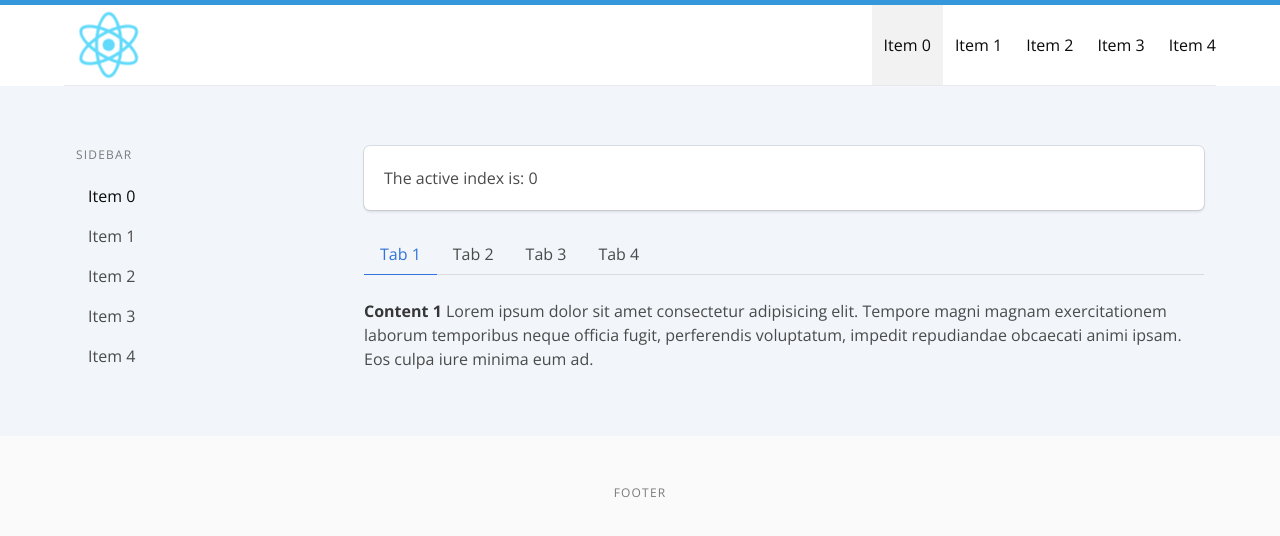
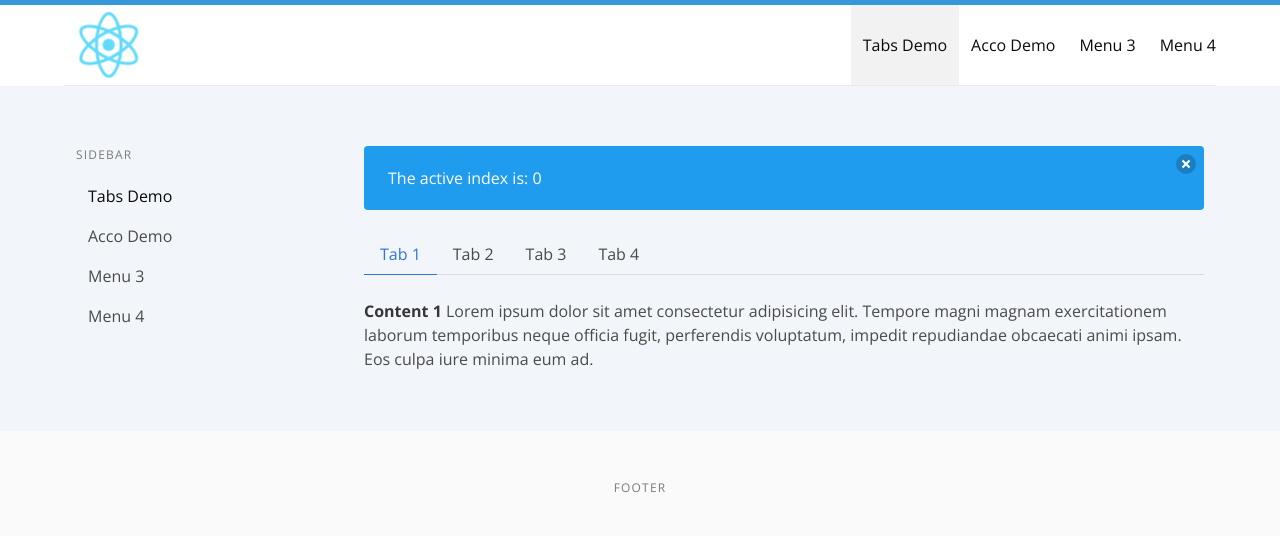
Before and after one commit to IberaSoft/simple-react-bulma-app, a React (Create React App) app: page / in a window 1280 px wide. Shown: the top 536 px of the page. Built offline with nearby package versions, Linux system fonts and the light colour scheme.

Commit message:
Refactored navigation

```diff
--- a/src/App.js
+++ b/src/App.js
@@ -1,7 +1,7 @@
 import React, { Component } from 'react';
 import Footer from './Footer/Footer';
 import Header from './Header/Header';
-import Main from './Main/Main';
+import Notification from './Notification/Notification';
 import Sidebar from './Sidebar/Sidebar';
 import Tabs from './Tabs/Tabs';
 
@@ -13,34 +13,49 @@ class App extends Component {
     activeIndex: 0
   }
 
-  changeIndex = (newIndex) => this.setState({ activeIndex: newIndex })
+  changeIndex = (newIndex) => this.setState({ activeIndex: newIndex });
+
+  menuItems = [
+    {title: 'Tabs Demo'},
+    {title: 'Acco Demo'},
+    {title: 'Menu 3'},
+    {title: 'Menu 4'},
+  ]
 
   tabsItems = [
     {title: 'Tab 1', content: <p> <strong>Content 1</strong> Lorem ipsum dolor sit amet consectetur adipisicing elit. Tempore magni magnam exercitationem laborum temporibus neque officia fugit, perferendis voluptatum, impedit repudiandae obcaecati animi ipsam. Eos culpa iure minima eum ad.</p>},
     {title: 'Tab 2', content: <p> <strong>Content 2</strong> Lorem ipsum dolor sit amet consectetur adipisicing elit. Tempore magni magnam exercitationem laborum temporibus neque officia fugit, perferendis voluptatum, impedit repudiandae obcaecati animi ipsam. Eos culpa iure minima eum ad.</p>},
     {title: 'Tab 3', content: <p> <strong>Content 3</strong> Lorem ipsum dolor sit amet consectetur adipisicing elit. Tempore magni magnam exercitationem laborum temporibus neque officia fugit, perferendis voluptatum, impedit repudiandae obcaecati animi ipsam. Eos culpa iure minima eum ad.</p>},
     {title: 'Tab 4', content: <p> <strong>Content 4</strong> Lorem ipsum dolor sit amet consectetur adipisicing elit. Tempore magni magnam exercitationem laborum temporibus neque officia fugit, perferendis voluptatum, impedit repudiandae obcaecati animi ipsam. Eos culpa iure minima eum ad.</p>},
+  ];
 
-]
-
+  getComponent(index) {
+    switch (index) {
+      case 0:
+        return <Tabs tabsItems={this.tabsItems} />
+      case 1:
+        return
+      default:
+        return <Tabs tabsItems={this.tabsItems} />
+    }
+  }
 
   render() {
     return (
       <div>
-        <Header activeIndex={this.state.activeIndex} changeIndex={this.changeIndex} />
+        <Header menuItems={this.menuItems} activeIndex={this.state.activeIndex} changeIndex={this.changeIndex} />
 
         <section className="container">
           <div className="columns">
             <div className="column is-3">
 
-              <Sidebar activeIndex={this.state.activeIndex} changeIndex={this.changeIndex} />
+              <Sidebar menuItems={this.menuItems} activeIndex={this.state.activeIndex} changeIndex={this.changeIndex} />
 
             </div>
             <div className="column is-9">
+              <Notification activeIndex={this.state.activeIndex} />
 
-              <Main activeIndex={this.state.activeIndex} />
-
-              <Tabs tabsItems={this.tabsItems} />
+              { this.getComponent(this.state.activeIndex) }
 
             </div>
           </div>
--- a/src/Header/Header.jsx
+++ b/src/Header/Header.jsx
@@ -10,7 +10,11 @@ const Header = (props) => (
             <div className="navbar-brand">
                 <img src={logo} className="logo" width="150" height="150" alt="logo" />
             </div>
-            <Navigation className="navbar-end" activeIndex={props.activeIndex} changeIndex={props.changeIndex} />
+            <Navigation
+                menuItems={props.menuItems}
+                className="navbar-end"
+                activeIndex={props.activeIndex}
+                changeIndex={props.changeIndex} />
         </div>
     </header>
 )
--- a/src/Main/Main.css
+++ /dev/null
@@ -1,5 +0,0 @@
-article.post {
-    margin: 1rem;
-    padding-bottom: 1rem;
-    border-bottom: 1px solid #E6EAEE;
-}
--- a/src/Main/Main.jsx
+++ /dev/null
@@ -1,11 +0,0 @@
-import React from 'react';
-
-const Main = (props) => (
-    <div className="box content">
-        <article className="post">
-            <p>The active index is: {props.activeIndex}</p>
-        </article>
-    </div>
-)
-
-export default Main;
--- a/src/Navigation/Navigation.jsx
+++ b/src/Navigation/Navigation.jsx
@@ -4,11 +4,15 @@ import Link from './../Link/Link';
 const Navigation = (props) => (
     <nav className="navbar-menu">
         <div className={props.className}>
-            <Link isActive={props.activeIndex === 0} onClick={()=>props.changeIndex(0)}>Item 0</Link>
-            <Link isActive={props.activeIndex === 1} onClick={()=>props.changeIndex(1)}>Item 1</Link>
-            <Link isActive={props.activeIndex === 2} onClick={()=>props.changeIndex(2)}>Item 2</Link>
-            <Link isActive={props.activeIndex === 3} onClick={()=>props.changeIndex(3)}>Item 3</Link>
-            <Link isActive={props.activeIndex === 4} onClick={()=>props.changeIndex(4)}>Item 4</Link>
+            {
+                props.menuItems.map((menu, index) =>
+                    <Link key={menu.title + index}
+                        isActive={props.activeIndex === index}
+                        onClick={() => props.changeIndex(index)}>
+                        {menu.title}
+                    </Link>
+                )
+            }
         </div>
     </nav>
 )
--- /dev/null
+++ b/src/Notification/Notification.jsx
@@ -0,0 +1,24 @@
+import React, { Component } from 'react';
+
+class Notification extends Component {
+    state = {
+        isHidden: false
+    }
+
+    handleClick = (value) => {
+        this.setState({ isHidden: value })
+    }
+
+    render() {
+        const { activeIndex } = this.props
+
+        return (
+            <div className={`notification is-info ${(this.state.isHidden === true ) ? 'is-hidden' : ''}`}>
+                <button className="delete" onClick={() => this.handleClick(true)}></button>
+                <p>The active index is: {activeIndex}</p>
+            </div>
+        )
+    }
+}
+
+export default Notification;
--- a/src/Sidebar/Sidebar.jsx
+++ b/src/Sidebar/Sidebar.jsx
@@ -4,7 +4,10 @@ import Navigation from './../Navigation/Navigation';
 const Sidebar = (props) => (
     <aside className="menu">
         <p className="menu-label">Sidebar</p>
-        <Navigation activeIndex={props.activeIndex} changeIndex={props.changeIndex} />
+        <Navigation
+            menuItems={props.menuItems}
+            activeIndex={props.activeIndex}
+            changeIndex={props.changeIndex} />
     </aside>
 )
 
```
Also changed, not shown: src/Tabs/Tabs.jsx (+10 -7 lines).
